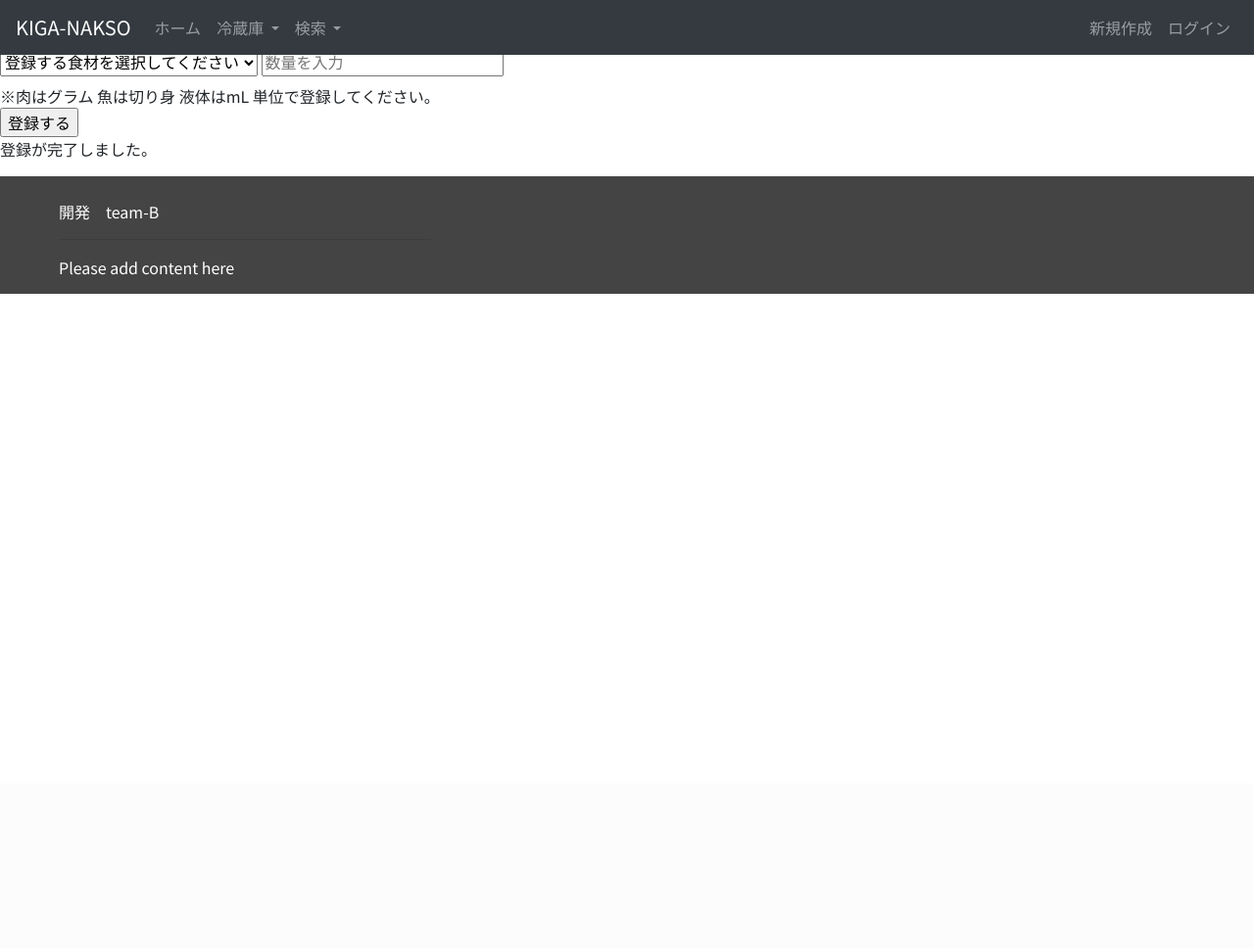
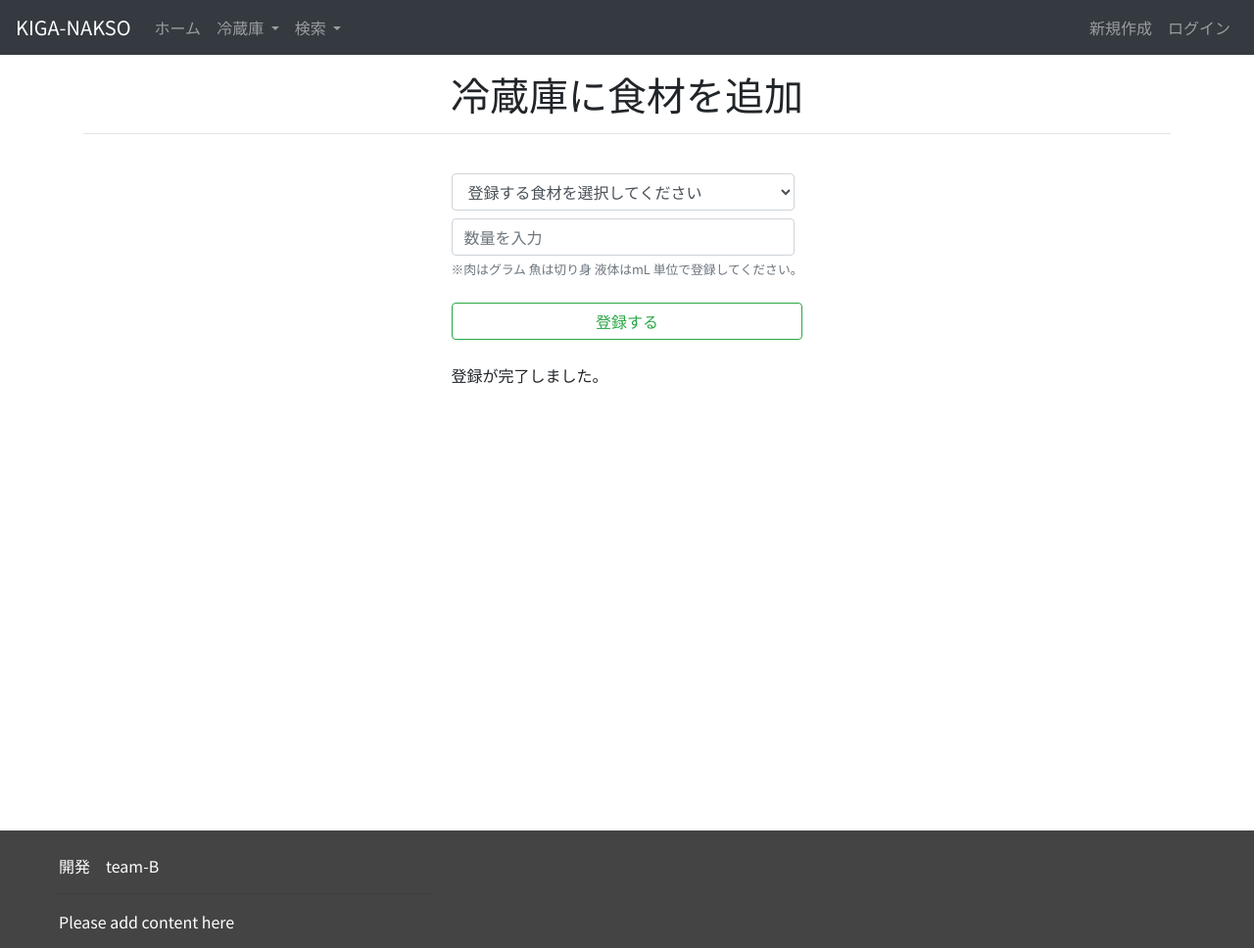
Before and after one commit to Raccoo/KIGA-NAKSO, a PHP site: page /food/add_food.php in a window 1280 px wide. Shown: the whole page at 98% size. Before the commit the page ends 300 px from the top, so only its background shows below. Run offline with PHP 8.4, Linux system fonts and the light colour scheme; data that the repository does not hold is empty; some libraries are stand-ins or nearby versions.

Commit message:
add_foodのフロント

```diff
--- a/KIGA-NAKSO/css/KIGA-NAKSO.css
+++ b/KIGA-NAKSO/css/KIGA-NAKSO.css
@@ -60,3 +60,7 @@ body, html {
 .center {
   text-align: center;
 }
+
+#input_vol{
+  width:350px;
+}
--- a/KIGA-NAKSO/food/add_food.php
+++ b/KIGA-NAKSO/food/add_food.php
@@ -11,10 +11,17 @@ $results = $dbc->showFood($food_query);
         <title>食材登録</title>
     </head>
     <body>
-
+    <div class="container">
+    <div class="form-group">
+        <br>
+        <div class="mx-auto text-center">
+			<h1>冷蔵庫に食材を追加</h1>
+		</div>
+		<hr><br>
+        <div class="row justify-content-center">
     <form method="POST" action="<?php echo $_SERVER["PHP_SELF"] ?>">
         <label>
-            <select name="food">
+            <select class="form-control" name="food" id="input_vol">
                 <option selected value="">登録する食材を選択してください</option>
                 <?php
                 foreach ($results as $result) {
@@ -26,8 +33,10 @@ $results = $dbc->showFood($food_query);
 
 
         <?php
-        echo '<input type="number" name="vol" placeholder="数量を入力">';
-        echo '<br>※肉はグラム 魚は切り身 液体はmL 単位で登録してください。<br>';
+        //echo '<input type="number" name="vol" placeholder="数量を入力">';
+        echo '<input type="number" id="input_vol" class="form-control" name="vol" placeholder="数量を入力">';
+        //echo '<br>※肉はグラム 魚は切り身 液体はmL 単位で登録してください。<br>';
+        echo '<small class="text-muted">※肉はグラム 魚は切り身 液体はmL 単位で登録してください。</small><br>';
         $fid = $_POST['food'];
         $sql = "select f_name, expiry_date from master_food where f_id ='" . $fid ."'";
         $show = $dbc->showFood($sql);
@@ -42,7 +51,10 @@ $results = $dbc->showFood($food_query);
         }
 
         ?>
-        <input type="submit" name='submit' value="登録する">
+        <!-- <input type="submit" name='submit' value="登録する"> -->
+         <br>
+         <button type="submit" class="btn btn-outline-success btn-block">登録する</button>
+         <br>
         <?php
         $vol = $_POST['vol'];
         $uid = 1; // $_SESSION['$uid']; debug用の仮のuser_id
@@ -59,6 +71,9 @@ $results = $dbc->showFood($food_query);
             echo '<p>登録が完了しました。</p>';
         ?>
     </form>
+    </div>
+    </div>
+    </div>
     </body>
 <?php
 require_once __DIR__ . ' /../components/footer.php';
```
